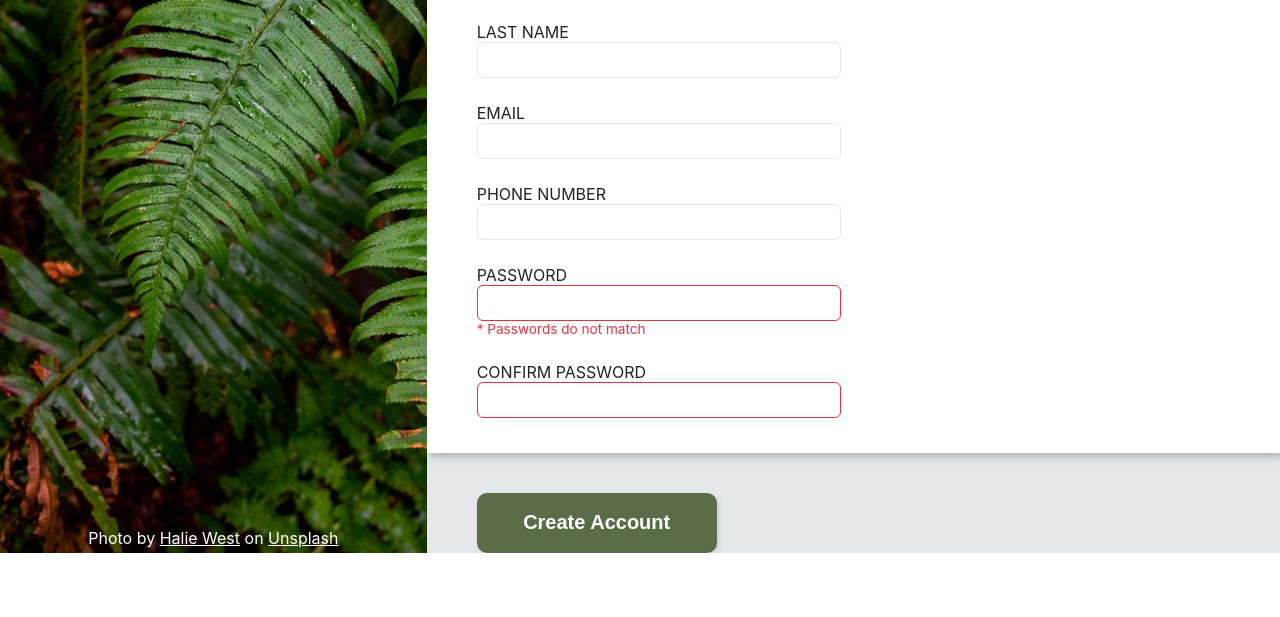
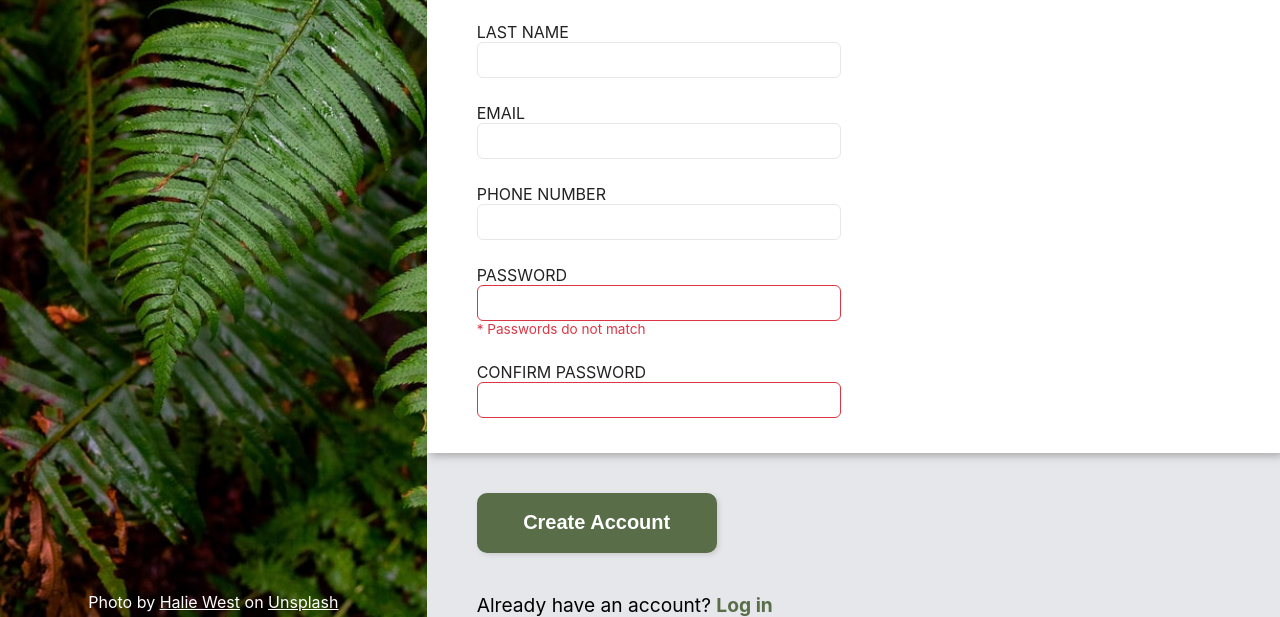
Before and after one commit to sprlm/basic-signup-form, a plain HTML site: page index.html in a window 1280 px wide. Shown: the part 387-1004 px from the top of the page. Before the commit the page ends 940 px from the top, so only its background shows below. Drawn offline with Linux system fonts and the light colour scheme.

Commit message:
Add login option

```diff
--- a/index.html
+++ b/index.html
@@ -75,6 +75,10 @@
     </div>
 
     <button class="signup-button"><h2>Create Account</h2></button>
+
+    <div class="login-text">
+      Already have an account? <a href="">Log in</a>
+    </div>
   </div>
 </body>
 </html>
--- a/style.css
+++ b/style.css
@@ -128,3 +128,14 @@ body {
   background-color: var(--green);
   color: white;
 }
+
+.login-text {
+  padding-left: 50px;
+  font-size: 1.2rem;
+}
+
+.login-text a {
+  text-decoration: none;
+  font-weight: bold;
+  color: var(--green);
+}
```
